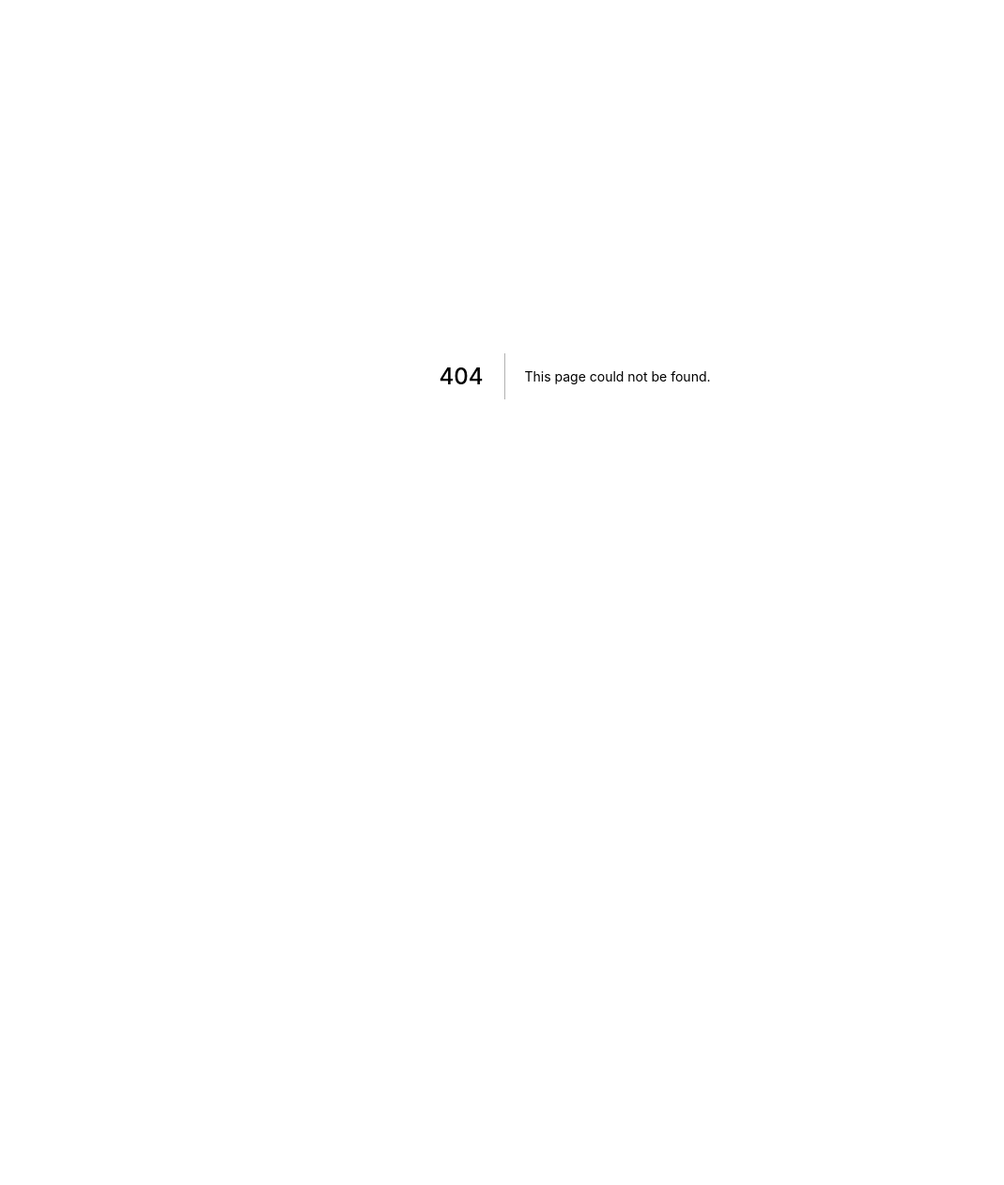
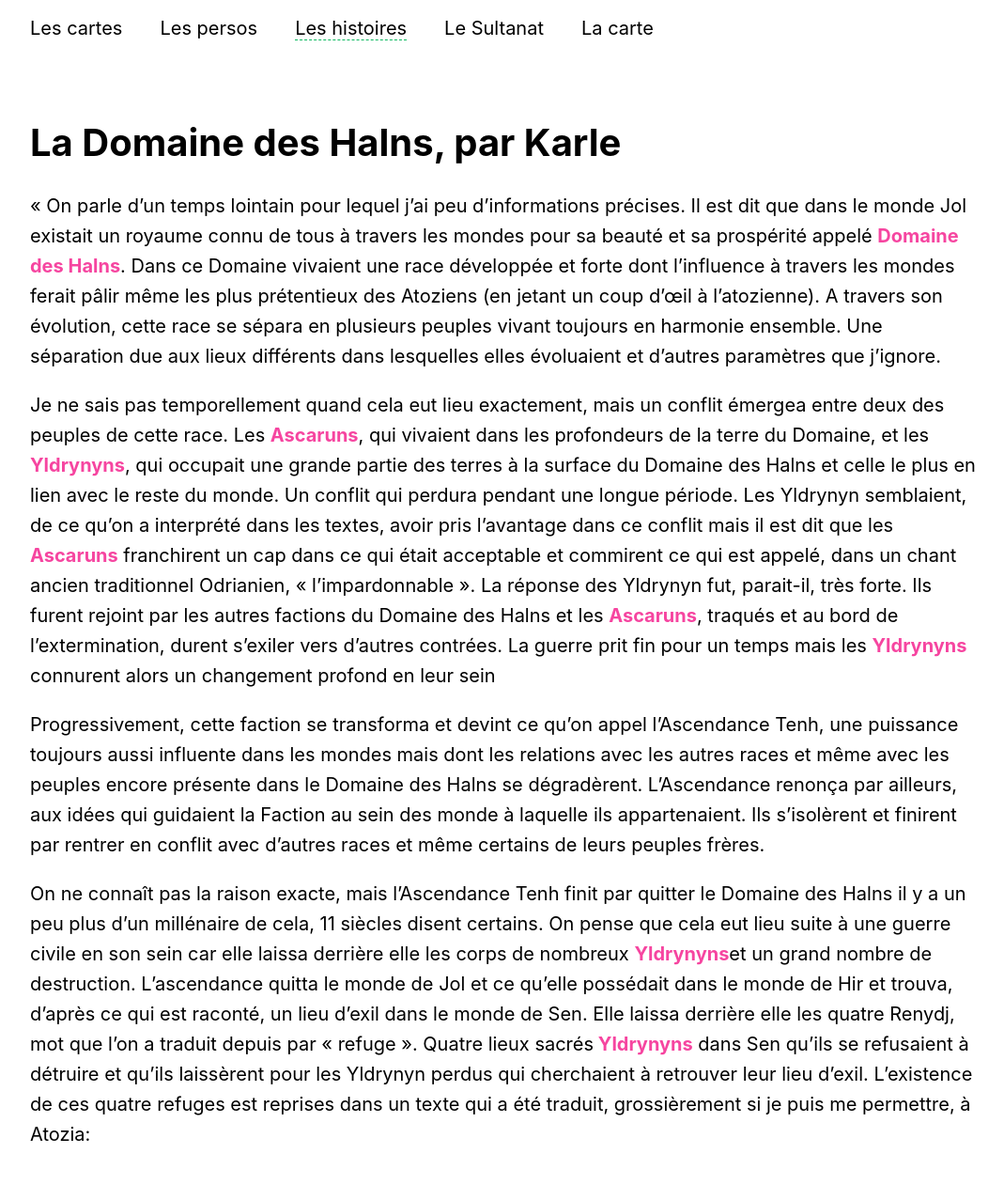
Before and after one commit to nicolasca/baca, a Next.js app: page /histoires/domaine-halns in a window 1280 px wide. Before the commit this address had no page. Shown: the top 1261 px of the page at 94% size, without its empty margins (28-1097 px from the left). Before the commit the page ends 800 px from the top, so only its background shows below. Built offline with nearby package versions, Linux system fonts and the light colour scheme.

Commit message:
Ajouter l'histoire du domaine des Halns

```diff
--- a/components/navbar.js
+++ b/components/navbar.js
@@ -19,7 +19,7 @@ const Item = styled.li`
   list-style-type: none;
 
   a.active {
-    border-bottom: 1px dashed black;
+    border-bottom: 1px dashed #09b85e;
   }
 `;
 
@@ -42,9 +42,9 @@ const NavBar = () => {
           </Link>
         </Item>
         <Item>
-        <Link href="/history">
-          <a className={router.pathname == "/history" ? "active" : ""}>
-            L&lsquo;histoire
+          <Link href="/histoires">
+            <a className={router.pathname.includes("/histoires") ? "active" : ""}>
+              Les histoires
             </a>
           </Link>
         </Item>
--- /dev/null
+++ b/pages/histoires/domaine-halns.js
@@ -0,0 +1,96 @@
+import styledComponents from "styled-components";
+import Layout from "../../components/layout";
+import Head from "next/head";
+
+const HistoryWrapper = styledComponents.div`
+    max-width: 80ch;
+  padding: 2rem 0;
+
+`;
+
+const Content = styledComponents.div`
+`;
+
+const SpecialWords = styledComponents.span`
+    font-weight: bold;
+    color: #F645A0
+`;
+
+const QuoteContainer = styledComponents.p`
+  margin: 2rem;
+  display: block;
+  border-left: 3px solid #09b85e;
+  padding-left: 1rem;
+  font-style: italic;
+`;
+
+export default function GuerreRunn() {
+  return (
+    <Layout>
+      <Head>
+        <title>Le Domaine des Halns</title>
+        <link rel="icon" href="/favicon.ico" />
+      </Head>
+      <HistoryWrapper>
+        <h1>La Domaine des Halns, par Karle</h1>
+        <Content>
+          <p>
+            « On parle d’un temps lointain pour lequel j’ai peu d’informations précises.
+            Il est dit que dans le monde Jol existait un royaume connu de tous à travers
+            les mondes pour sa beauté et sa prospérité appelé <SpecialWords>Domaine des Halns</SpecialWords>. Dans ce
+            Domaine vivaient une race développée et forte dont l’influence à travers les mondes
+            ferait pâlir même les plus prétentieux des Atoziens (en jetant un coup d’œil à l’atozienne).
+            A travers son évolution, cette race se sépara en plusieurs peuples vivant toujours en harmonie
+            ensemble. Une séparation due aux lieux différents dans lesquelles elles évoluaient et d’autres
+            paramètres que j’ignore.
+          </p>
+
+          <p>
+            Je ne sais pas temporellement quand cela eut lieu exactement, mais un conflit émergea entre
+            deux des peuples de cette race. Les <SpecialWords>Ascaruns</SpecialWords>, qui vivaient dans les profondeurs de la terre
+            du Domaine, et les <SpecialWords>Yldrynyns</SpecialWords>, qui occupait une grande partie des terres à la surface du Domaine
+            des Halns et celle le plus en lien avec le reste du monde. Un conflit qui perdura pendant une longue
+            période. Les Yldrynyn semblaient, de ce qu’on a interprété dans les textes, avoir pris l’avantage dans
+            ce conflit mais il est dit que les <SpecialWords>Ascaruns</SpecialWords> franchirent un cap dans ce qui était acceptable et commirent
+            ce qui est appelé, dans un chant ancien traditionnel Odrianien, « l’impardonnable ». La réponse des Yldrynyn
+            fut, parait-il, très forte. Ils furent rejoint par les autres factions du Domaine des Halns et les <SpecialWords>Ascaruns</SpecialWords>,
+            traqués et au bord de l’extermination, durent s’exiler vers d’autres contrées. La guerre prit fin pour un temps
+            mais les <SpecialWords>Yldrynyns</SpecialWords> connurent alors un changement profond en leur sein
+          </p>
+          <p>
+            Progressivement, cette faction se transforma et devint ce qu’on appel l’Ascendance Tenh,
+            une puissance toujours aussi influente dans les mondes mais dont les relations avec les
+            autres races et même avec les peuples encore présente dans le Domaine des Halns se dégradèrent.
+            L’Ascendance renonça par ailleurs, aux idées qui guidaient la Faction au sein des monde à laquelle
+            ils appartenaient. Ils s’isolèrent et finirent par rentrer en conflit avec d’autres races et même
+            certains de leurs peuples frères.
+          </p>
+          <p>
+            On ne connaît pas la raison exacte, mais l’Ascendance Tenh finit par quitter le Domaine des Halns
+            il y a un peu plus d’un millénaire de cela, 11 siècles disent certains. On pense que cela eut lieu
+            suite à une guerre civile en son sein car elle laissa derrière elle les corps de nombreux <SpecialWords>Yldrynyns</SpecialWords>
+            et un grand nombre de destruction. L’ascendance quitta le monde de Jol et ce qu’elle possédait dans
+            le monde de Hir et trouva, d’après ce qui est raconté, un lieu d’exil dans le monde de Sen. Elle laissa
+            derrière elle les quatre Renydj, mot que l’on a traduit depuis par « refuge ». Quatre lieux sacrés
+            <SpecialWords> Yldrynyns</SpecialWords> dans Sen qu’ils se refusaient à détruire et qu’ils laissèrent pour les Yldrynyn perdus qui
+            cherchaient à retrouver leur lieu d’exil. L’existence de ces quatre refuges est reprises dans un texte
+            qui a été traduit, grossièrement si je puis me permettre, à Atozia: <br />
+          </p>
+          <QuoteContainer>
+            Quatre Renydj, laissés aux sources d’Halnsyd<br />
+            Quatre couches, aux voyageurs épuisés<br />
+            Quatre flamme, chauffant l’esprit perdu<br />
+            Quatre chemin, pour rejoindre les siens.
+          </QuoteContainer>
+          <p>
+            (Karle marque une pause et pousse un juron en atozien)
+          </p>
+          <p>
+            Quatre lieux dont on ne sait la véritable existence et qui, faute d’être trouvés par ceux qui ont cherché, sont passé du côté de la légende ou de l’histoire sans intérêt ….
+          </p>
+
+        </Content>
+      </HistoryWrapper>
+    </Layout>
+  );
+}
```
Also changed, not shown: pages/histoires/guerre-runn.js (renamed from pages/history.js, +9 -4 lines), pages/histoires/index.js (added, +61 -0 lines), pages/index.js (+2 -28 lines). Lines whose indentation alone changed are shown as unchanged.
